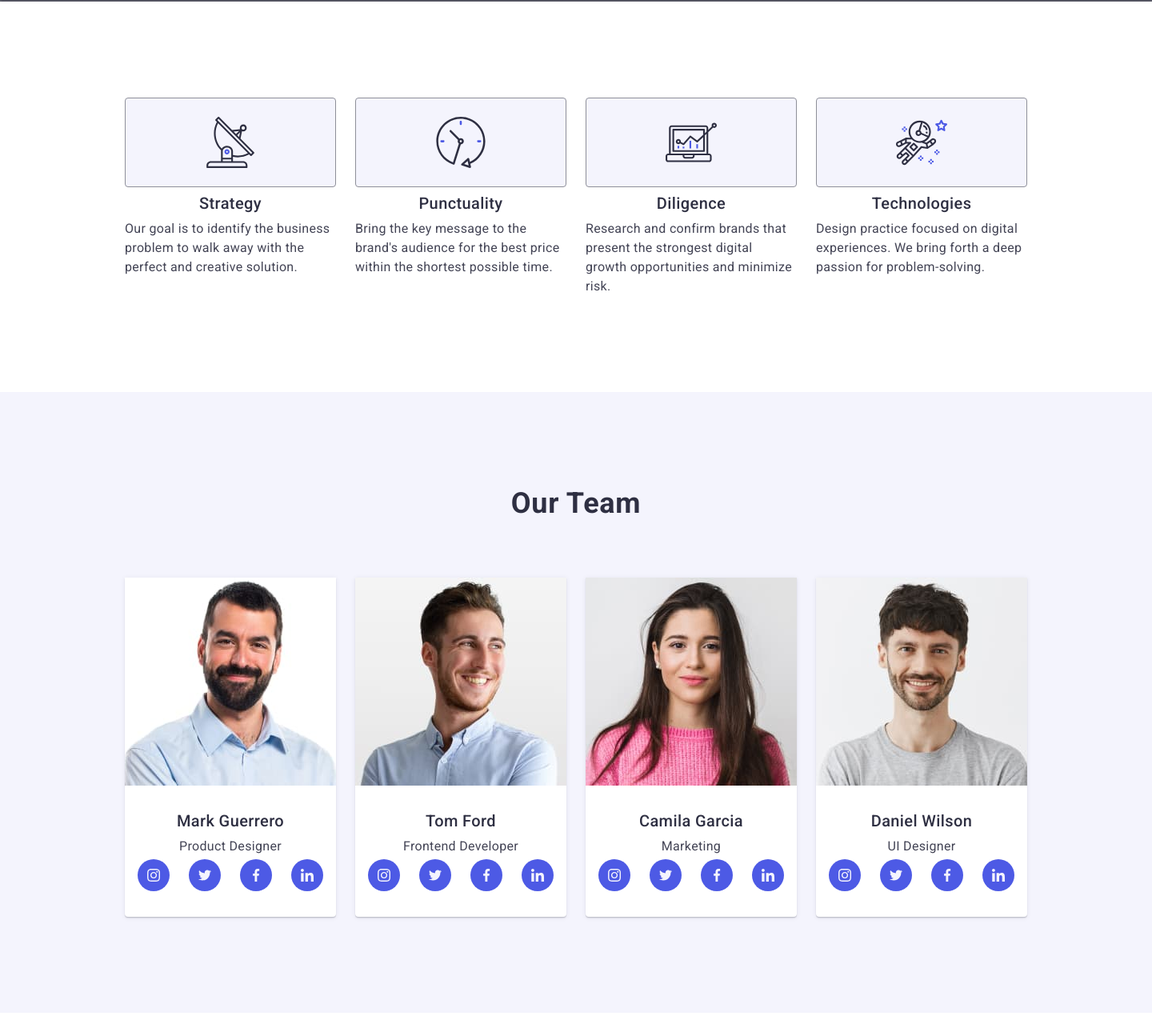
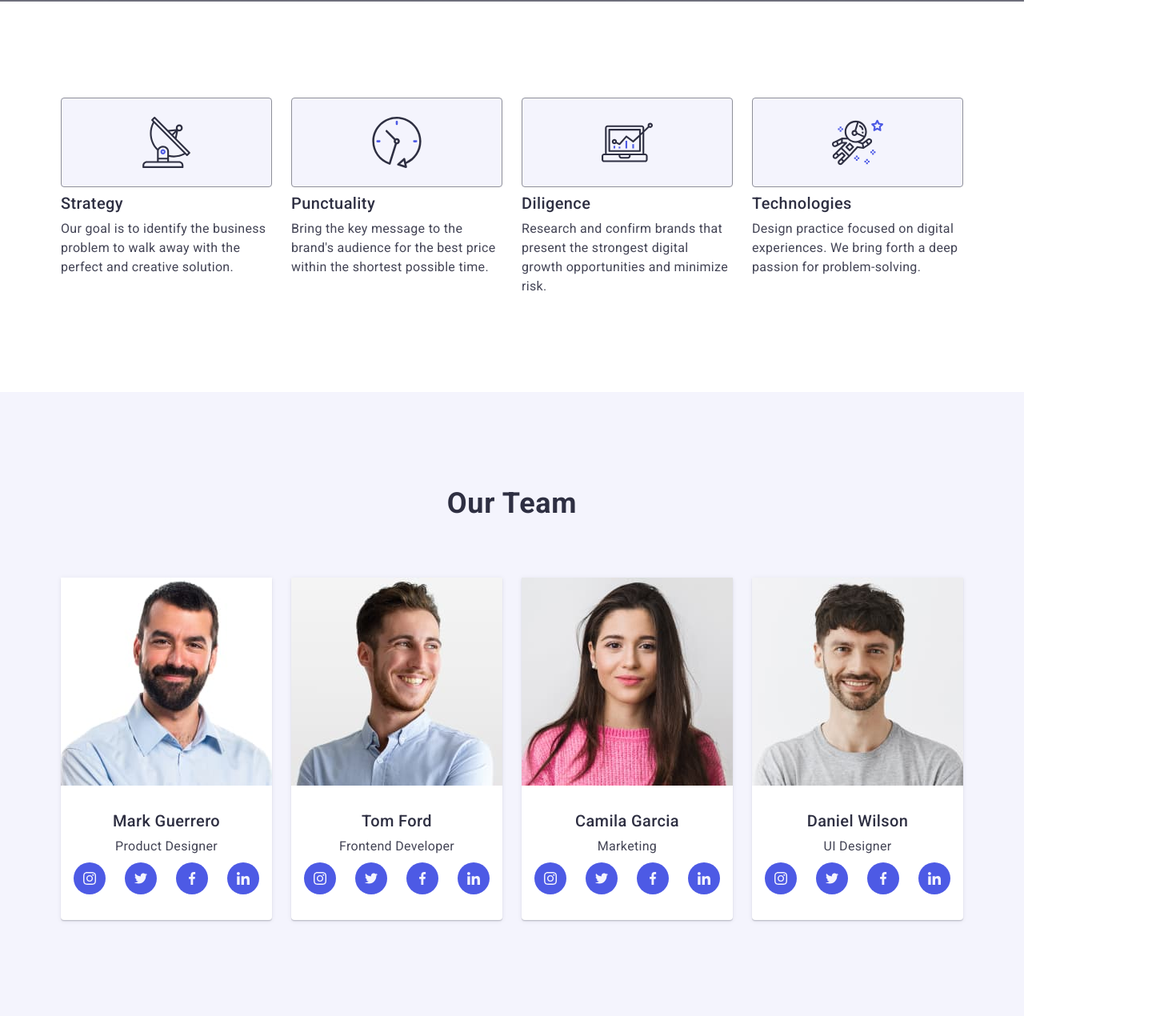
Before and after one commit to Bozhko-Oleg/goit-markup-hw-04, a plain HTML site: page index.html in a window 1280 px wide. Shown: the part 670-1960 px from the top of the page at 80% size, 1440 px wide, since content can reach past the window. Drawn offline with nearby package versions, Linux system fonts and the light colour scheme.

Commit message:
hw-4-final

```diff
--- a/css/style.css
+++ b/css/style.css
@@ -28,7 +28,7 @@ img {
   background-color: #fff;
   font-family: "Roboto", sans-serif;
   color: #434455;
-  width: 1440px;
+
 }
 
 .container {
@@ -245,16 +245,14 @@ img {
 .list-goals {
   display: flex;
   gap: 24px;
-    /* gap: 24px;    Проміжки між елементами */
+
     padding: 0;
     margin: 0;
     list-style: none; /* Видалення стандартних маркерів списку */
 }
 
 .element-list-goals {
-display: flex;
-  flex-direction: column;
-  align-items: center;
+
   width: calc((100% - 72px) / 4);/* Ширина кожного елемента */
 
 }
@@ -315,9 +313,7 @@ box-shadow: 0 2px 1px 0 rgba(46, 47, 66, 0.08), 0 1px 1px 0 rgba(46, 47, 66, 0.1
 }
 
 .our-team-underfoto {
-  display: flex;
-  flex-direction: column;
-  align-items: center;
+
   padding: 32px 0;
 }
 
@@ -337,7 +333,7 @@ box-shadow: 0 2px 1px 0 rgba(46, 47, 66, 0.08), 0 1px 1px 0 rgba(46, 47, 66, 0.1
   letter-spacing: 0.02em;
   color: #434455;
   text-align: center;
-  padding-bottom: 4px;
+  margin-bottom: 8px;
 }
 
 .social-list {
@@ -414,11 +410,8 @@ box-shadow: 0 2px 1px 0 rgba(46, 47, 66, 0.08), 0 1px 1px 0 rgba(46, 47, 66, 0.1
 }
 
 .our-portfolio-underfoto {
-  display: flex;
-  flex-direction: column;
-  justify-content: center;
 
-  align-items: flex-start;
+
   border-bottom: 1px solid #e7e9fc;
     border-left: 1px solid #e7e9fc;
     border-right: 1px solid #e7e9fc;
@@ -463,7 +456,7 @@ padding: 100px 0;
 
 .footer-content {
   display: flex;
-  gap: 120px;
+
   align-items: baseline;
 }
 
```
